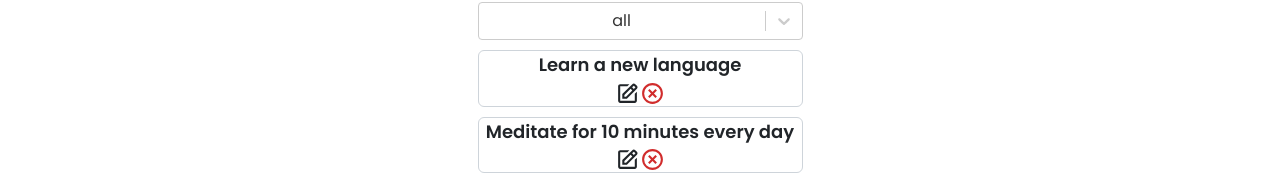
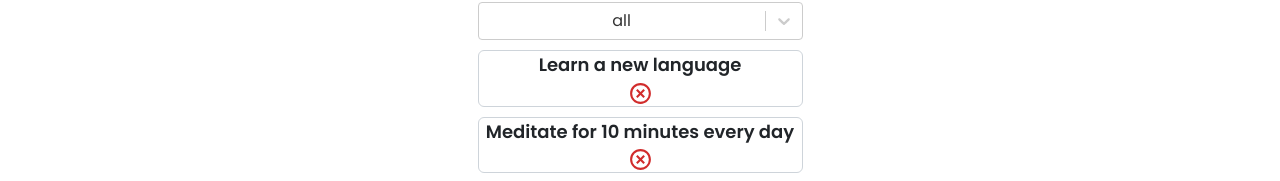
Before and after one commit to juliaflejterska/PRODO, a React (Create React App) app: page /goals in a window 1280 px wide. Shown: the part 594-775 px from the top of the page. Built offline with nearby package versions, Linux system fonts and the light colour scheme; sample sign-in values are in the browser's storage.

Commit message:
goals component update

```diff
--- a/src/components/Goals/Goal.tsx
+++ b/src/components/Goals/Goal.tsx
@@ -1,9 +1,6 @@
 import { useState } from "react";
 import ReactPaginate from "react-paginate";
-import { BiEdit } from "react-icons/bi";
 import { RiCloseCircleLine } from "react-icons/ri";
-import GoalsForm from "./GoalsForm";
-import { Button } from "react-bootstrap";
 
 interface GoalItem {
   id: number;
@@ -14,15 +11,9 @@ interface GoalItem {
 interface GoalProps {
   goals: GoalItem[];
   removeGoal: (id: number) => void;
-  updateGoal: (id: number, newGoal: GoalItem) => void;
 }
 
-const Goal: React.FC<GoalProps> = ({ goals, removeGoal, updateGoal }) => {
-  const [edit, setEdit] = useState<{ id: number | null; text: string }>({
-    id: null,
-    text: "",
-  });
-
+const Goal: React.FC<GoalProps> = ({ goals, removeGoal }) => {
   const [pageNum, setPageNum] = useState<number>(0);
   const goalsPerPage: number = 5;
   const pagesVisited: number = pageNum * goalsPerPage;
@@ -30,14 +21,6 @@ const Goal: React.FC<GoalProps> = ({ goals, removeGoal, updateGoal }) => {
 
   const changePage = ({ selected }: { selected: number }) => {
     setPageNum(selected);
-  };
-
-  const submitGoalUpdate = (updatedGoal: GoalItem) => {
-    updateGoal(updatedGoal.id, updatedGoal);
-    setEdit({
-      id: null,
-      text: "",
-    });
   };
 
   const displayGoals = goals
@@ -57,10 +40,6 @@ const Goal: React.FC<GoalProps> = ({ goals, removeGoal, updateGoal }) => {
       >
         <span>{goal.text}</span>
         <div>
-          <BiEdit
-            style={{ fontSize: "25px" }}
-            onClick={() => setEdit({ id: goal.id, text: goal.text })}
-          />
           <RiCloseCircleLine
             style={{ color: "#d12c2c", fontSize: "25px" }}
             onClick={() => removeGoal(goal.id)}
@@ -70,30 +49,6 @@ const Goal: React.FC<GoalProps> = ({ goals, removeGoal, updateGoal }) => {
     ));
 
   return (
-    <>
-      {edit.id !== null && (
-        <div className="edit-goal mt-5" style={{ width: "325px" }}>
-          <span style={{ fontSize: "20px", fontWeight: "600" }}>
-            Edit your goal ({edit.text}):
-          </span>
-          <GoalsForm
-            title="Edit your goal:"
-            placeholder="Enter new title"
-            buttonText="SAVE EDIT"
-            editGoal={edit}
-            onSubmit={submitGoalUpdate}
-          />
-          <Button
-            variant="secondary"
-            onClick={() => setEdit({ id: null, text: "" })}
-            style={{ width: "325px", marginTop: "-40px" }}
-          >
-            DISCARD CHANGES
-          </Button>
-        </div>
-      )}
-
-      {edit.id === null && (
     <>
       <div>{displayGoals}</div>
       <ReactPaginate
@@ -109,8 +64,6 @@ const Goal: React.FC<GoalProps> = ({ goals, removeGoal, updateGoal }) => {
         pageRangeDisplayed={3}
       />
     </>
-      )}
-    </>
   );
 };
 
--- a/src/components/Goals/Goals.tsx
+++ b/src/components/Goals/Goals.tsx
@@ -68,14 +68,6 @@ const Goals: React.FC<Props> = () => {
     localStorage.setItem("goals", JSON.stringify(removeArray));
   };
 
-  const updateGoal = (goalId: number, newGoal: GoalItem) => {
-    const editedGoals = [...goals].map((goal) =>
-      goal.id === goalId ? newGoal : goal
-    );
-    setGoals(editedGoals);
-    localStorage.setItem("goals", JSON.stringify(editedGoals));
-  };
-
   return (
     <>
       <div
@@ -118,13 +110,7 @@ const Goals: React.FC<Props> = () => {
           id="category-select"
         />
 
-        <Goal
-          goals={selectedGoals}
-          removeGoal={removeGoal}
-          updateGoal={(id: number, newGoal: GoalItem) =>
-            updateGoal(id, newGoal)
-          }
-        />
+        <Goal goals={selectedGoals} removeGoal={removeGoal} />
       </div>
     </>
   );
```
Lines whose indentation alone changed are shown as unchanged.
